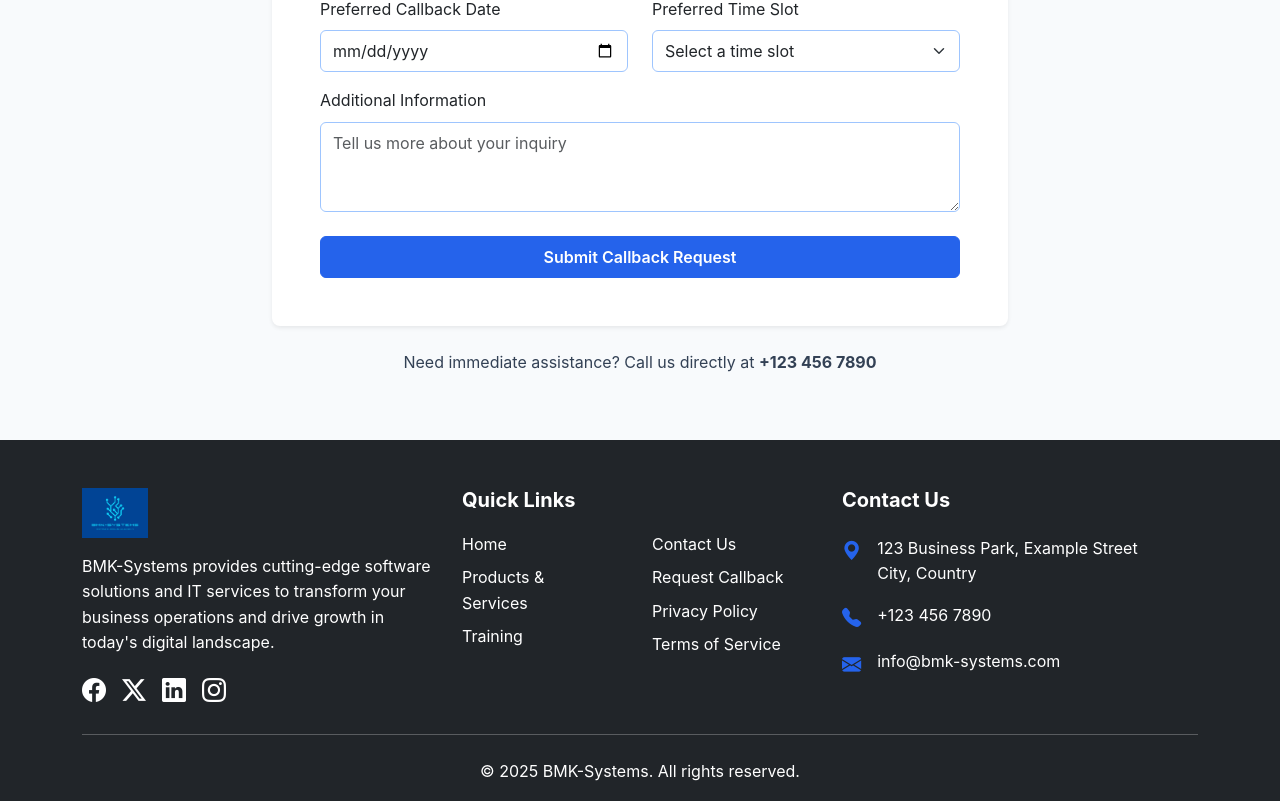
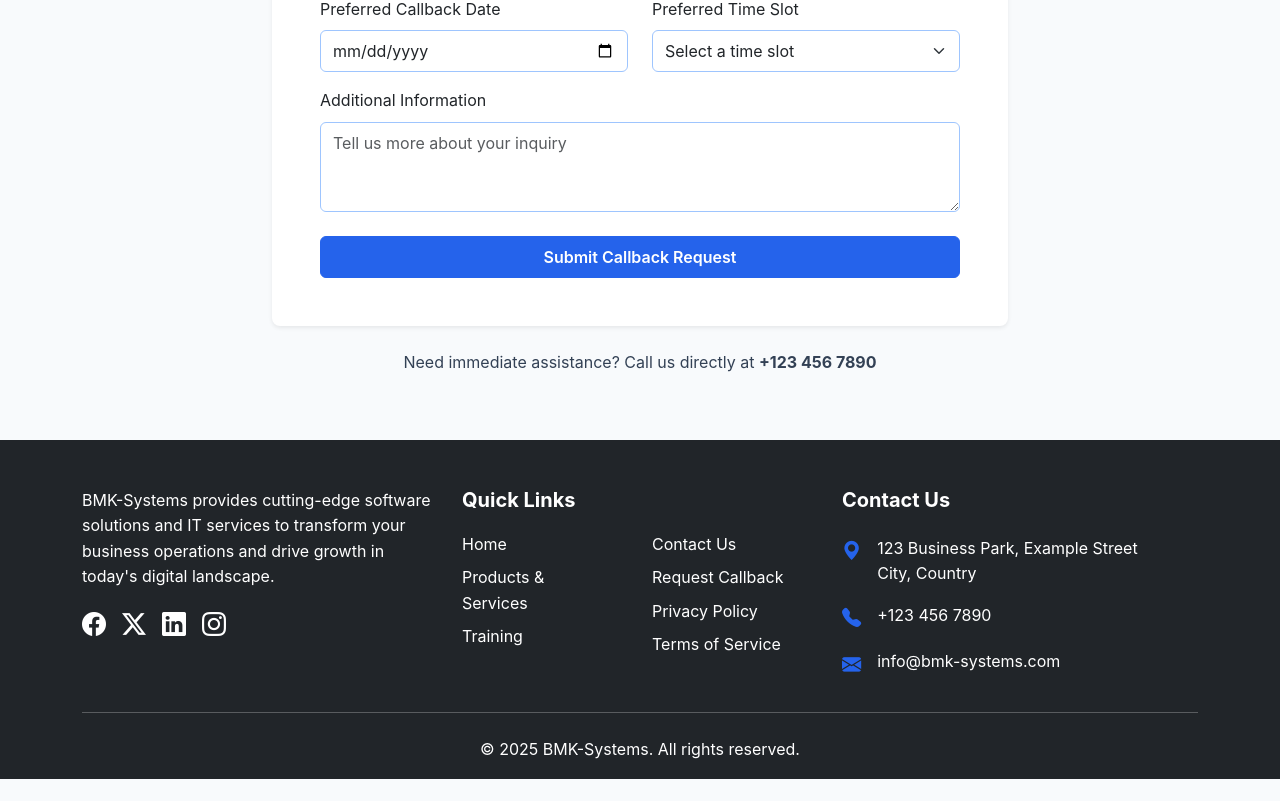
Before and after one commit to prodib01/bmk-systems, a React (Create React App) app: page /callback in a window 1280 px wide. Shown: the part 568-1369 px from the top of the page. After the commit the page ends 1347 px from the top, so only its background shows below. Built offline with nearby package versions, Linux system fonts and the light colour scheme.

Commit message:
logo-fix

```diff
--- a/src/components/Footer.jsx
+++ b/src/components/Footer.jsx
@@ -11,9 +11,9 @@ function Footer() {
             <Container>
                 <Row className="mb-4">
                     <Col lg={4} className="mb-4 mb-lg-0">
-                        <div className="mb-3">
-                            <img src={logo} alt="BMK-Systems Logo" height="50" />
-                        </div>
+                        {/*<div className="mb-3">*/}
+                        {/*    <img src={logo} alt="BMK-Systems Logo" height="50" />*/}
+                        {/*</div>*/}
                         <p>BMK-Systems provides cutting-edge software solutions and IT services to transform your business operations and drive growth in today's digital landscape.</p>
                         <div className="d-flex mt-3">
                             <a href="https://facebook.com" className="me-3 text-white" aria-label="Facebook">
```
